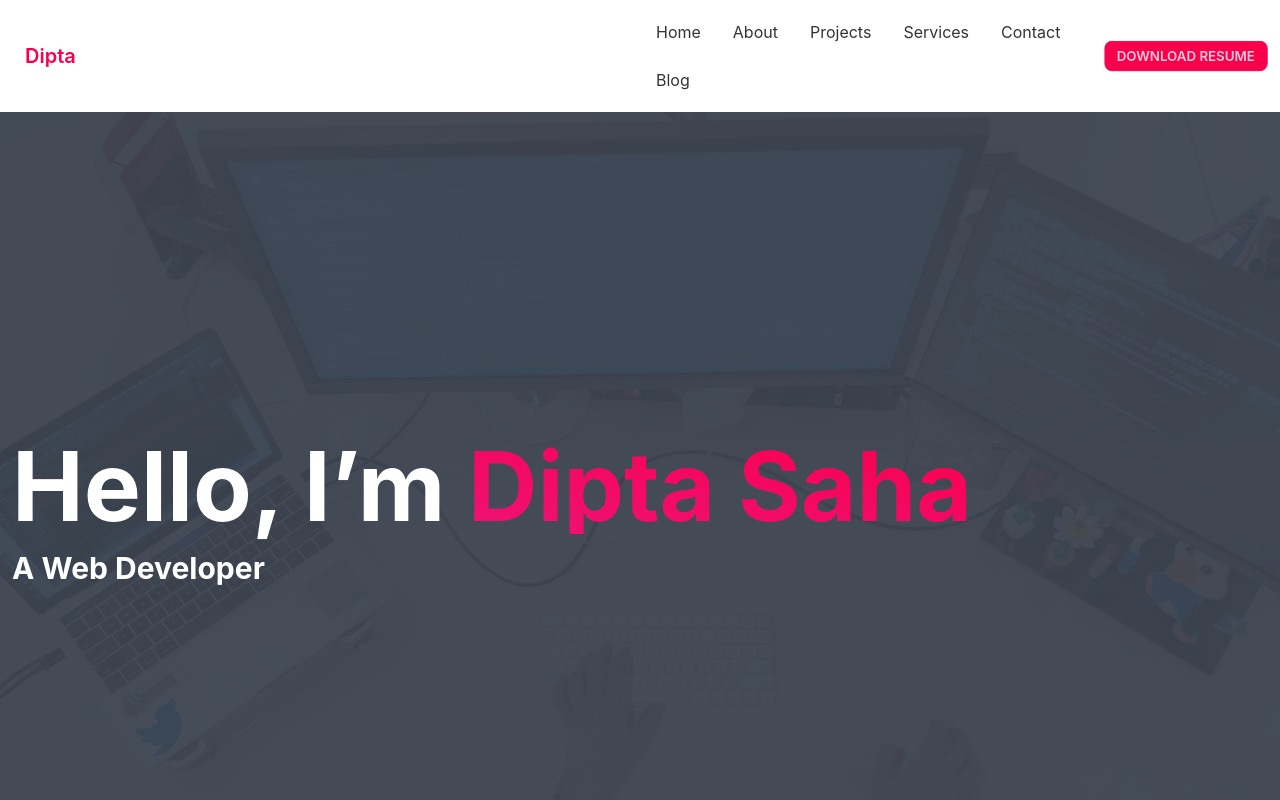
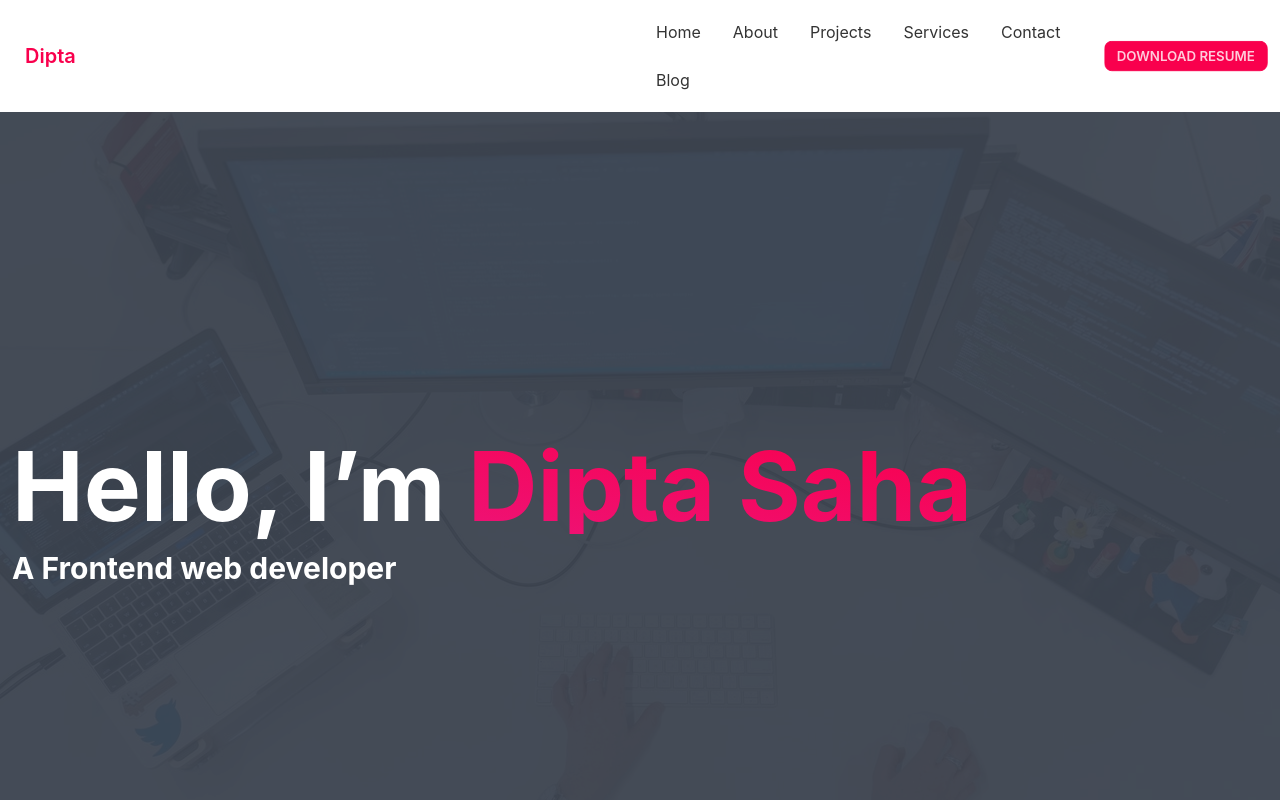
Before and after one commit to diptasahacse/diptasahaportfolio, a React (Create React App) app: page / in a window 1280 px wide. Shown: the top 800 px of the page. Built offline with nearby package versions, Linux system fonts and the light colour scheme.

Commit message:
heading change in hero section

```diff
--- a/src/components/Home/About/About.js
+++ b/src/components/Home/About/About.js
@@ -1,5 +1,5 @@
 import React, { useState } from 'react';
-import dipta from '../../../images/dipta.jpeg'
+import dipta from '../../../images/dipta.jpg'
 import AboutAchievements from './AboutAchievements/AboutAchievements';
 import AboutCertifications from './AboutCertifications/AboutCertifications';
 import AboutEducation from './AboutEducation/AboutEducation';
--- a/src/components/Home/Contact/Contact.js
+++ b/src/components/Home/Contact/Contact.js
@@ -1,5 +1,5 @@
 import React, { useRef } from 'react';
-import dipta from '../../../images/dipta.jpeg'
+import dipta from '../../../images/dipta.jpg'
 import emailjs from 'emailjs-com';
 import { ToastContainer, toast } from 'react-toastify';
 import 'react-toastify/dist/ReactToastify.css';
--- a/src/components/Home/Hero/Hero.js
+++ b/src/components/Home/Hero/Hero.js
@@ -9,7 +9,7 @@ const Hero = () => {
                 <div className='max-w-7xl mx-auto px-3 h-full  flex items-center'>
                     <div className=' '>
                         <h1 className='font-bold text-7xl lg:text-8xl text-white'>Hello, I’m <span className='gradient-text-custom'>Dipta Saha</span></h1>
-                        <h3 className='font-bold text-3xl mt-4 text-white'>A Web Developer</h3>
+                        <h3 className='font-bold text-3xl mt-4 text-white'>A Frontend web developer</h3>
                     </div>
 
                 </div>
```
Also changed, not shown: src/images/dipta.jpeg (deleted), src/images/dipta.jpg (added).
